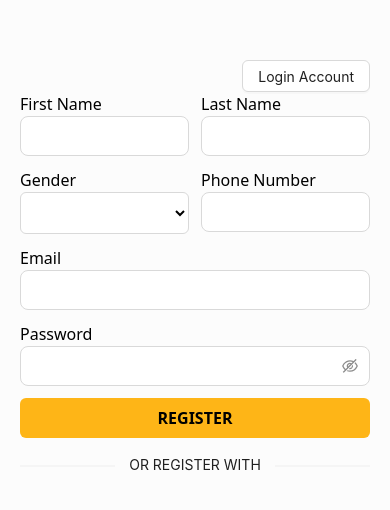
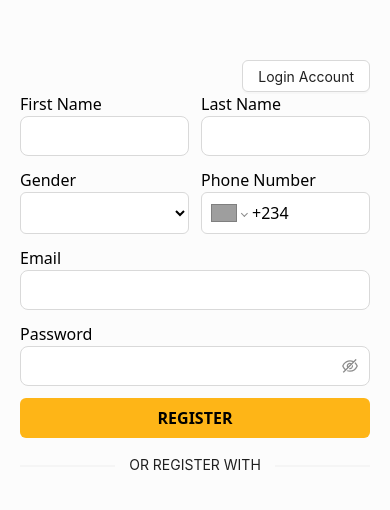
Before and after one commit to DavidBolaji/favflix-client, a React (Vite) app: page /register in a window 390 px wide. Shown: the part 146-656 px from the top of the page. Built offline with nearby package versions, Linux system fonts and the light colour scheme; grey boxes are pictures that could not be loaded.

Commit message:
fix login screen mobile and phone number input

```diff
--- a/package.json
+++ b/package.json
@@ -19,6 +19,7 @@
     "react": "^18.2.0",
     "react-dom": "^18.2.0",
     "react-icons": "^4.8.0",
+    "react-phone-number-input": "^3.2.23",
     "react-redux": "^8.0.5",
     "react-router-dom": "^6.11.1",
     "react-toastify": "^9.1.2",
--- a/src/layouts/ui/LoginSrction/LoginSection.tsx
+++ b/src/layouts/ui/LoginSrction/LoginSection.tsx
@@ -1,25 +1,30 @@
 import React from 'react';
 import { images } from '../../../constants/image';
 import LoginForm, { IInput } from './LoginForm';
-import { Carousel, Divider } from 'antd';
+import { Carousel, Divider, Grid } from 'antd';
 
+const { useBreakpoint } = Grid;
 interface Ihandler {
   setSubmiting: any;
   resetForm: () => void;
 }
 
 const LoginSection: React.FC = () => {
+  const screen = useBreakpoint();
   const handleSubmit = (values: IInput, { resetForm }: Ihandler) => {
     console.log(values);
     resetForm();
   };
   return (
-    <div className="grid grid-cols-2">
+    <div className="grid md:grid-cols-2 grid-cols-1">
       <Carousel
         autoplay
         autoplaySpeed={8000}
         className="h-screen"
         dotPosition="right"
+        style={{
+          display: screen.lg ? 'block' : 'none',
+        }}
       >
         <div className="flex flex-1 items-center h-screen scale-75">
           <img
--- a/src/layouts/ui/RegisterSection/RegisterForm.tsx
+++ b/src/layouts/ui/RegisterSection/RegisterForm.tsx
@@ -1,25 +1,47 @@
 import { Alert, Button, Input } from 'antd';
 import { Formik } from 'formik';
-import React from 'react';
+import React, { useState, useEffect } from 'react';
 import { useNavigate } from 'react-router-dom';
+import PhoneInput, { isValidPhoneNumber } from 'react-phone-number-input';
 import * as Yup from 'yup';
+import styled from '@emotion/styled';
+import 'react-phone-number-input/style.css';
+
+const StyledPhoneInput = styled(PhoneInput)`
+  input {
+    border-color: #d9d9d9;
+    border-width: 1;
+    outline: none;
+  }
+  background-color: #fff;
+
+  input[type='tel']:focus {
+    outline: none;
+    box-shadow: none;
+    border-color: #d9d9d9 !important;
+    border-width: 1 !important;
+    /* border: 1px solid #ededed !important; */
+  }
+  padding-left: 10px;
+`;
 
 const validationSchema = Yup.object().shape({
   fname: Yup.string()
     .min(3, 'First Name must be at least 3 characters long')
-    .required('First name is required field is required'),
+    .required('First name is a required field'),
   lname: Yup.string()
     .min(3, 'Last Name must be at least 3 characters long')
-    .required('First name is required field is required'),
+    .required('Last name is a required field'),
   gender: Yup.string()
     .oneOf(['male', 'female'], 'Gender must be male or female')
-    .required('Gender field is required'),
+    .required('Gender is a required field'),
   email: Yup.string()
     .email('Invalid email address')
-    .required('Email is required'),
+    .required('Email is a required field'),
   password: Yup.string()
     .min(8, 'Password should be at least 8 characters')
-    .required('Password is required'),
+    .required('Password is a required field'),
+  phone: Yup.string().required('Phone is a required field'),
 });
 
 export interface IInputReg {
@@ -38,6 +60,12 @@ interface IRegister {
 
 const RegisterForm: React.FC<IRegister> = ({ onSubmit, initialValues }) => {
   const navigate = useNavigate();
+  const [phoneErr, setPhoneError] = useState('');
+  const [, setCount] = useState(0);
+
+  useEffect(() => {
+    console.log('reset');
+  }, [phoneErr]);
   return (
     <>
       <Formik
@@ -52,15 +80,17 @@ const RegisterForm: React.FC<IRegister> = ({ onSubmit, initialValues }) => {
           handleBlur,
           handleChange,
           handleSubmit,
+          setFieldValue,
         }) => {
           return (
             <>
-              <div className="flex w-full justify-end">
+              <div className="flex w-full justify-end ">
                 <Button onClick={() => navigate('/login')}>
                   Login Account
                 </Button>
               </div>
-              <form noValidate onSubmit={handleSubmit}>
+
+              <form noValidate onSubmit={handleSubmit} className="w-full">
                 <div className="w-full grid grid-cols-2 gap-3">
                   <div>
                     <label htmlFor="fname">First Name</label>
@@ -135,23 +165,43 @@ const RegisterForm: React.FC<IRegister> = ({ onSubmit, initialValues }) => {
                   </div>
                   <div>
                     <label htmlFor="phone">Phone Number</label>
-                    <Input
-                      type="phone"
-                      name="phone"
+
+                    <StyledPhoneInput
                       value={values.phone}
-                      // placeholder={'Enter phone'}
-                      onChange={handleChange}
-                      size="large"
-                      onBlur={handleBlur}
-                      className="mb-3"
+                      international
+                      defaultCountry="NG"
+                      countryCallingCodeEditable={false}
+                      onChange={(value) => {
+                        setFieldValue('phone', value);
+                      }}
+                      onFocus={() => setPhoneError('')}
+                      onBlur={() => {
+                        console.log(values.phone);
+                        if (values.phone === '') {
+                          setPhoneError('Phone number is a required field.');
+                          setCount((prev) => prev + 1);
+                          return;
+                        }
+                        if (!isValidPhoneNumber(values.phone)) {
+                          setPhoneError('phone number is not valid');
+                          setCount((prev) => prev + 1);
+                          return;
+                        }
+                      }}
+                      className="hover:border-[#feb517] hover:border rounded-md mb-3 w-full bg-white border border-[#d9d9d9] py-2"
                     />
-                    {errors.phone && touched.phone && (
-                      <Alert
-                        message={errors.phone}
-                        closable
-                        type="error"
-                        showIcon
-                      />
+                    {phoneErr && (
+                      <>
+                        {touched.phone}
+                        {errors.phone}
+                        <Alert
+                          message={phoneErr}
+                          closable
+                          type="error"
+                          showIcon
+                          onClose={() => setPhoneError('')}
+                        />
+                      </>
                     )}
                   </div>
                 </div>
```
Also changed, not shown: tailwind.config.js (+24 -0 lines), vercel.json (added), 1 other file (tests, documents, lock files or other folders).
